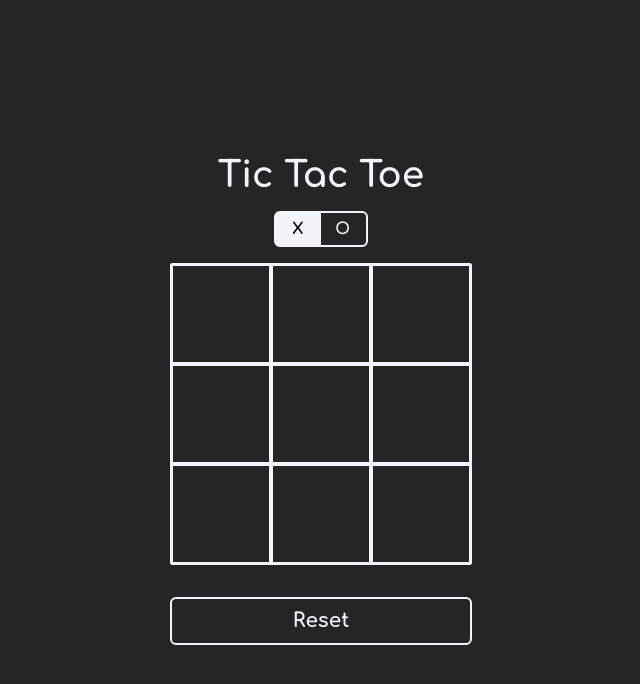
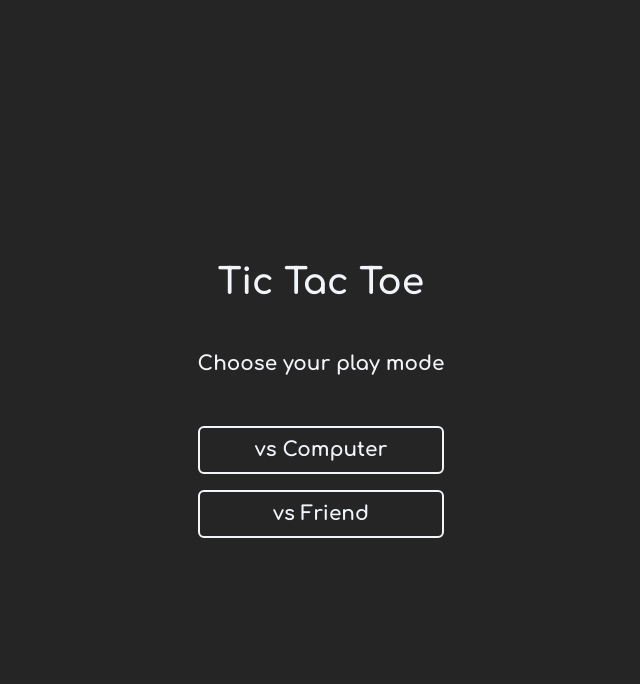
Before and after one commit to facindito/some-games, a React (Vite) app: page /tic-tac-toe in a window 1280 px wide. Shown: the top 684 px of the page, without its empty margins (319-959 px from the left). Built offline with nearby package versions, Linux system fonts and the light colour scheme.

Commit message:
add: choose play mode

```diff
--- a/src/components/tic-tac-toe/Button.jsx
+++ b/src/components/tic-tac-toe/Button.jsx
@@ -1,8 +1,8 @@
-export default function Button({ children, onClick }) {
+export default function Button({ children, onClick, choose }) {
   return (
     <button
-      className='border-2 border-slate-100 rounded-md text-slate-100 text-center text-xl p-2 w-full mt-4'
-      onClick={onClick}
+      className='border-2 border-slate-100 rounded-md text-slate-100 text-center text-xl p-2 w-full mt-4 hover:bg-green-500'
+      onClick={() => onClick(choose)}
     >
       {children}
     </button>
--- /dev/null
+++ b/src/components/tic-tac-toe/Modes.jsx
@@ -0,0 +1,16 @@
+import { MODES } from '../../constants/tic-tac-toe'
+import Button from './Button'
+
+export default function Modes({ chooseMode }) {
+  return (
+    <main className='flex flex-col items-center'>
+      <h2 className='text-slate-100 text-xl my-8'>Choose your play mode</h2>
+      <Button choose={MODES.CPU} onClick={chooseMode}>
+        vs Computer
+      </Button>
+      <Button choose={MODES.PLAYER} onClick={chooseMode}>
+        vs Friend
+      </Button>
+    </main>
+  )
+}
--- a/src/constants/tic-tac-toe/index.js
+++ b/src/constants/tic-tac-toe/index.js
@@ -13,3 +13,8 @@ export const WINNER_COMBOS = [
   [3, 4, 5],
   [6, 7, 8],
 ]
+
+export const MODES = {
+  CPU: 'CPU',
+  PLAYER: 'PLAYER',
+}
--- a/src/logic/tic-tac-toe/ai.js
+++ b/src/logic/tic-tac-toe/computer.js
@@ -1,6 +1,6 @@
 import { TURN, WINNER_COMBOS } from '../../constants/tic-tac-toe'
 
-export const ai = ({ board }) => {
+export const computer = ({ board }) => {
   const emptyIndexCell = board
     .map((cell, index) => cell === null && index)
     .filter((indexCell) => indexCell)
--- a/src/logic/tic-tac-toe/storage.js
+++ b/src/logic/tic-tac-toe/storage.js
@@ -9,6 +9,14 @@ export const winnerGameStore = ({ winner }) => {
 export const comboGameStore = ({ combo }) => {
   localStorage.setItem('combo', JSON.stringify(combo))
 }
+export const modeGameStore = ({ mode }) => {
+  localStorage.setItem('mode', JSON.stringify(mode))
+}
+
+export const resetGameMode = () => {
+  localStorage.removeItem('mode')
+}
+
 export const resetGameStore = () => {
   localStorage.removeItem('board')
   localStorage.removeItem('turn')
--- a/src/pages/TicTacToe.jsx
+++ b/src/pages/TicTacToe.jsx
@@ -4,14 +4,17 @@ import {
   winnerGameStore,
   resetGameStore,
   comboGameStore,
+  modeGameStore,
+  resetGameMode,
 } from '../logic/tic-tac-toe/storage'
 import { checkWinner, checkEndGame } from '../logic/tic-tac-toe/board'
-import { ai } from '../logic/tic-tac-toe/ai'
-import { TURN } from '../constants/tic-tac-toe'
+import { computer } from '../logic/tic-tac-toe/computer'
+import { MODES, TURN } from '../constants/tic-tac-toe'
 import Winner from '../components/tic-tac-toe/Winner'
 import Board from '../components/tic-tac-toe/Board'
 import Turn from '../components/tic-tac-toe/Turn'
 import Button from '../components/tic-tac-toe/Button'
+import Modes from '../components/tic-tac-toe/Modes'
 
 export default function TicTacToe() {
   const [board, setBoard] = useState(() => {
@@ -26,15 +29,18 @@ export default function TicTacToe() {
     const winnerStore = localStorage.getItem('winner')
     return JSON.parse(winnerStore)
   })
-
   const [combo, setCombo] = useState(() => {
     const comboStore = localStorage.getItem('combo')
     return JSON.parse(comboStore)
   })
+  const [mode, setMode] = useState(() => {
+    const modeStore = localStorage.getItem('mode')
+    return JSON.parse(modeStore)
+  })
 
   useEffect(() => {
-    if (turn === TURN.X || winner) return
-    const index = ai({ board })
+    if (turn === TURN.X || mode === MODES.PLAYER || winner) return
+    const index = computer({ board })
     updateBoard({ index })
   }, [board])
 
@@ -71,13 +77,33 @@ export default function TicTacToe() {
     resetGameStore()
   }
 
+  const chooseMode = (choose) => {
+    setMode(choose)
+
+    modeGameStore({ mode: choose })
+  }
+
+  const chageMode = () => {
+    setMode(null)
+
+    resetGame()
+    resetGameMode()
+  }
+
   return (
     <div className='font-game flex flex-col justify-center items-center'>
       <h1 className='text-4xl text-center text-slate-100 mb-4'>Tic Tac Toe</h1>
-      <Turn turn={turn} />
-      <Board board={board} combo={combo} updateBoard={updateBoard} />
-      <Winner winner={winner} />
-      <Button onClick={resetGame}>Reset</Button>
+
+      {!mode && <Modes chooseMode={chooseMode} />}
+      {mode && (
+        <>
+          <Turn turn={turn} />
+          <Board board={board} combo={combo} updateBoard={updateBoard} />
+          <Winner winner={winner} />
+          <Button onClick={resetGame}>Reset</Button>
+          <Button onClick={chageMode}>Change Mode</Button>
+        </>
+      )}
     </div>
   )
 }
```
